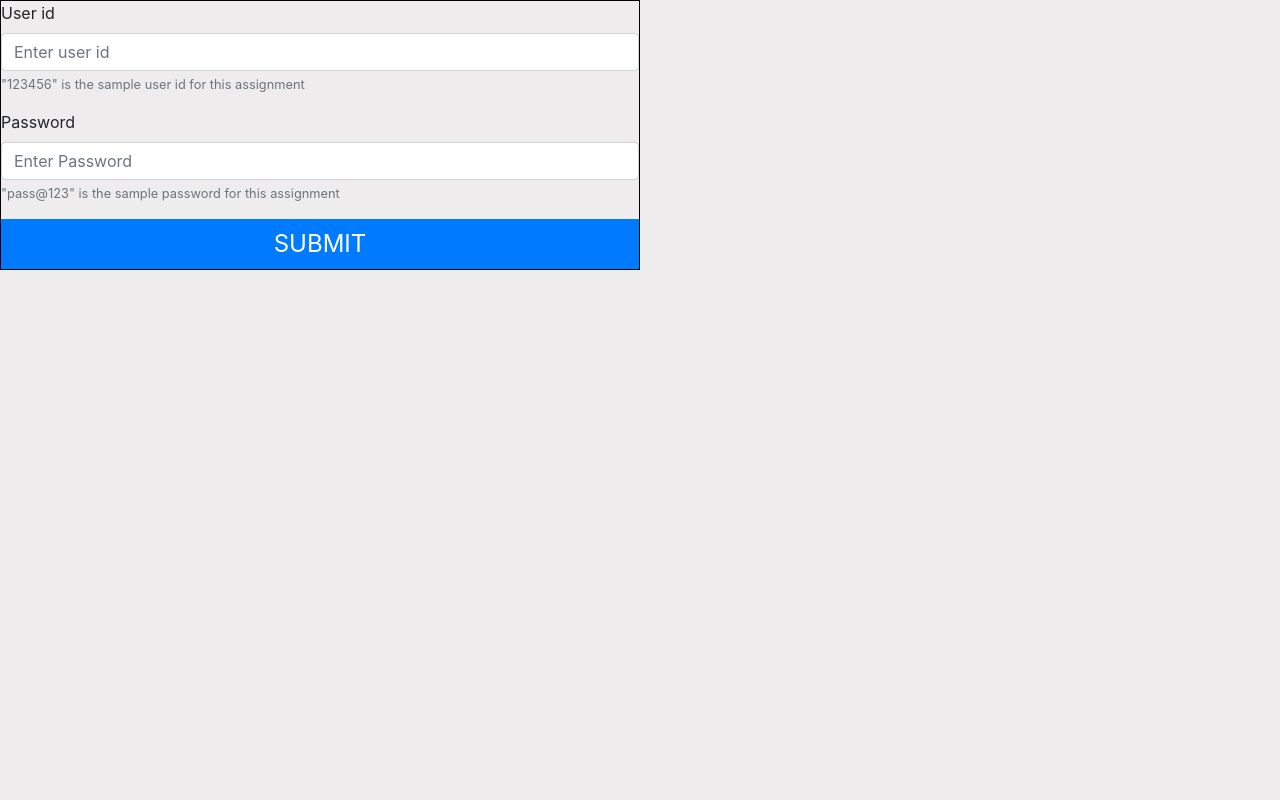
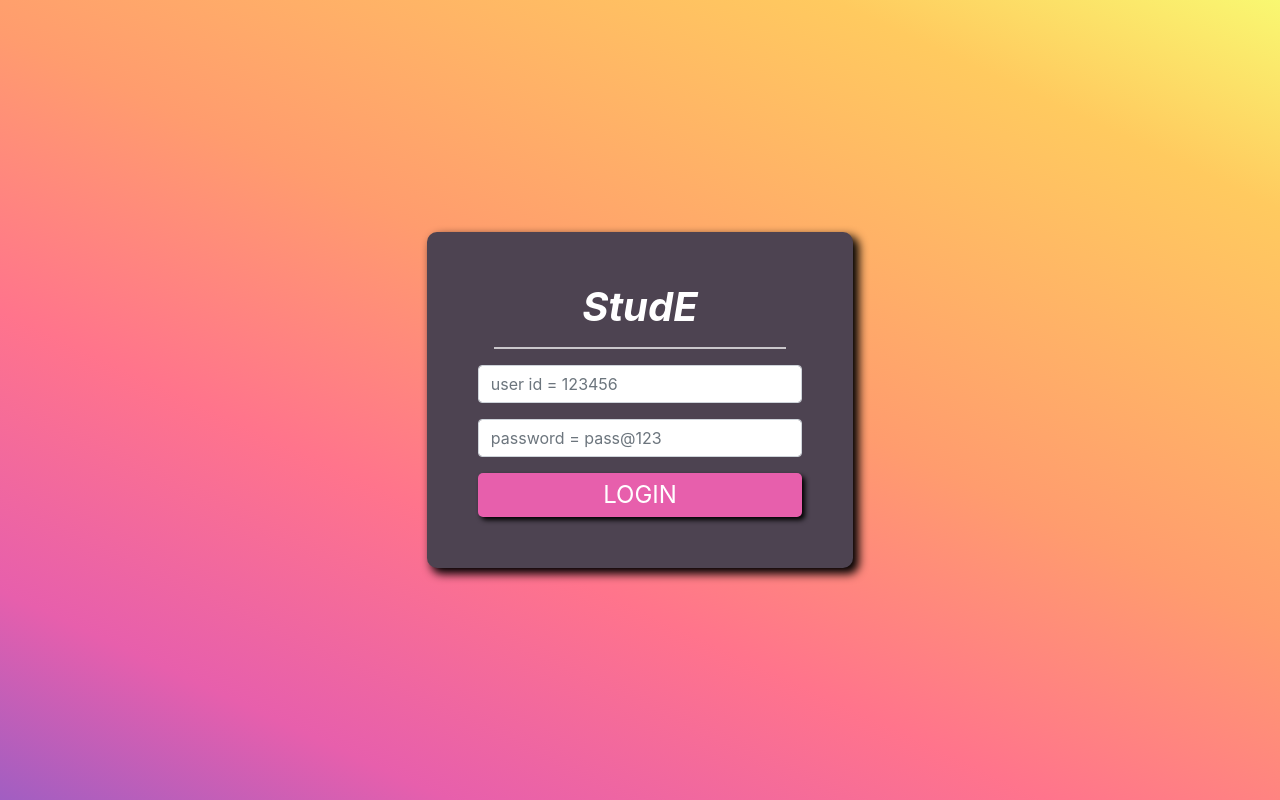
Before and after one commit to bala-sundeep-d/StudE, a React (Create React App) app in the folder client/: page /login in a window 1280 px wide. Built offline with nearby package versions, Linux system fonts and the light colour scheme.

Commit message:
login styling

```diff
--- a/client/package.json
+++ b/client/package.json
@@ -9,6 +9,7 @@
     "antd": "^4.12.2",
     "axios": "^0.21.1",
     "bootstrap": "^4.6.0",
+    "bootstrap-icons": "^1.3.0",
     "js-cookie": "^2.2.1",
     "react": "^17.0.1",
     "react-bootstrap": "^1.4.3",
--- a/client/public/index.html
+++ b/client/public/index.html
@@ -9,6 +9,7 @@
       integrity="sha384-9aIt2nRpC12Uk9gS9baDl411NQApFmC26EwAOH8WgZl5MYYxFfc+NcPb1dKGj7Sk"
       crossorigin="anonymous"
     />
+    <link rel="stylesheet" href="https://cdn.jsdelivr.net/npm/bootstrap-icons@1.3.0/font/bootstrap-icons.css">
   </head>
   <body>
     <noscript>You need to enable JavaScript to run this app.</noscript>
--- a/client/src/components/Brand.js
+++ b/client/src/components/Brand.js
@@ -3,9 +3,9 @@ import '../css/Brand.css';
 function Brand() {
     return (
         <>
-            <h2>
+            <h1>
                 StudE
-            </h2>
+            </h1>
         </>
     )
 }
--- a/client/src/components/Dashboard.js
+++ b/client/src/components/Dashboard.js
@@ -9,7 +9,7 @@ import MainContainer from './MainContainer/MainContainer';
 function Dashboard() {
   const showSideNav = false;
   return (
-    <div className="App">
+    <div className="app">
       <Container fluid="true">
         <Row>
           <Col>
--- /dev/null
+++ b/client/src/components/dictionary/Dictionary.css
@@ -0,0 +1,29 @@
+.dictionary{
+    position: fixed;
+    z-index: 1000;
+    border-radius: 50px;
+    width: 60px;
+    height: 60px;
+    bottom: 10%;
+    right: 1%;
+    display: flex;
+    justify-content: center;
+    align-items: center;
+    background: #4D4351;
+    border: none;
+    opacity: 80%;
+}
+
+.dict-icon {
+    font-size: 40px;
+}
+
+.dictionary:hover {
+    background: #4D4351;
+    opacity: 100%;
+}
+
+.dictionary:active {
+    background: #4D4351;
+    opacity: 100%;
+}
--- a/client/src/components/dictionary/Dictionary.js
+++ b/client/src/components/dictionary/Dictionary.js
@@ -1,5 +1,6 @@
 import React from 'react';
 import { Button, Modal, Form, Card, Col } from 'react-bootstrap';
+import './Dictionary.css';
 
 class DictionaryIcon extends React.Component {
     constructor(props) {
@@ -17,11 +18,8 @@ class DictionaryIcon extends React.Component {
     render() {
         const { showDictionary } = this.state;
         return (
-            <Button variant="primary" onClick={(e) => this.openDictionary(e, true)}
-                style={{position:"fixed", zIndex:1000,
-                borderRadius: "50px", width: "50px", height: "50px",
-                bottom: "10%", right: "1%"}}
-            >
+            <Button className="dictionary" onClick={(e) => this.openDictionary(e, true)}>
+                <i className="dict-icon bi bi-eyeglasses"></i>
                 <Modal
                     size="lg"
                     aria-labelledby="contained-modal-title-vcenter"
--- /dev/null
+++ b/client/src/components/login/Login.css
@@ -0,0 +1,42 @@
+.login {
+    width: 100%;
+    background: linear-gradient(25deg,
+    #A15EC2 0%, #E75FAC 15%, #FF748C 35%, #FF9C6E 55%, #FFCA5F 85%, #F9F871 100%);
+    height: 100%;
+    position: absolute;
+    display: flex;
+    justify-content: space-around;
+    align-items: center;
+}
+
+.app-form {
+    position: relative;
+    background: #4D4351;
+    text-align: center;
+    transition: 0.25s;
+    padding: 4%;
+    box-shadow: 5px 5px 10px 1px black;
+    border-radius: 10px;
+}
+
+.login-divider {
+    border: 1px solid white;
+    opacity: 70%;
+    margin: 5%;
+}
+
+.login-submit {
+    background: #E75FAC;
+    border: none;
+    border-radius: 5px;
+    box-shadow: 3px 3px 5px black;
+}
+
+.login-submit:hover {
+    background: #FF748C;
+}
+
+
+.login:hover {
+    z-index: 1000;
+}
--- a/client/src/components/login/Login.js
+++ b/client/src/components/login/Login.js
@@ -1,7 +1,9 @@
 import React from 'react';
 import axios from 'axios';
-import { Form, Button } from 'react-bootstrap';
+import { Form, Button, Row, Col } from 'react-bootstrap';
 import { withRouter } from 'react-router-dom';
+import './Login.css';
+import Brand from '../Brand.js';
 
 class Login extends React.Component {
 
@@ -40,28 +42,28 @@ class Login extends React.Component {
 
     render() {
         return (
-            <div style={{border: "1px solid black",  width: "50%"}}>
-                <Form onSubmit={this.login}>
+            <div className="login">
+            <Row>
+                <Col xs={{span: 10, offset: 1}} md={{span: 4, offset: 4}} className="app-form">
+                <Brand/>
+                <hr className="login-divider"/>
+                <Form onSubmit={this.login} autoComplete="off">
                     <Form.Group controlId="userId">
-                        <Form.Label>User id</Form.Label>
-                        <Form.Control type="text" placeholder="Enter user id" onChange={this.updateUserId} />
-                        <Form.Text className="text-muted">
-                            "123456" is the sample user id for this assignment
-                        </Form.Text>
+                        <Form.Control type="text"
+                            placeholder='user id = 123456' onChange={this.updateUserId} />
                     </Form.Group>
 
                     <Form.Group controlId="password">
-                        <Form.Label>Password</Form.Label>
-                        <Form.Control type="password" placeholder="Enter Password" onChange={this.updatePassword} />
-                        <Form.Text className="text-muted">
-                            "pass@123" is the sample password for this assignment
-                        </Form.Text>
-                    </Form.Group>
+                        <Form.Control type="password"
+                            placeholder='password = pass@123' onChange={this.updatePassword} />
+                        </Form.Group>
 
-                    <Button variant="primary" type="submit">
-                        Submit
+                    <Button type="submit" size="sm" className="login-submit">
+                        Login
                     </Button>
                 </Form>
+                </Col>
+            </Row>
             </div>
         );
     }
--- a/client/src/css/Brand.css
+++ b/client/src/css/Brand.css
@@ -1,4 +1,4 @@
-h2 {
+h1 {
     font-style: italic;
     font-weight: bold;
     color: rgb(255, 255, 255);
--- a/client/src/index.css
+++ b/client/src/index.css
@@ -9,5 +9,4 @@ html, body {
 
 body {
   background-color: rgb(238, 236, 236);
-  height: 100%;
 }
```
Also changed, not shown: 1 other file (tests, documents, lock files or other folders).
